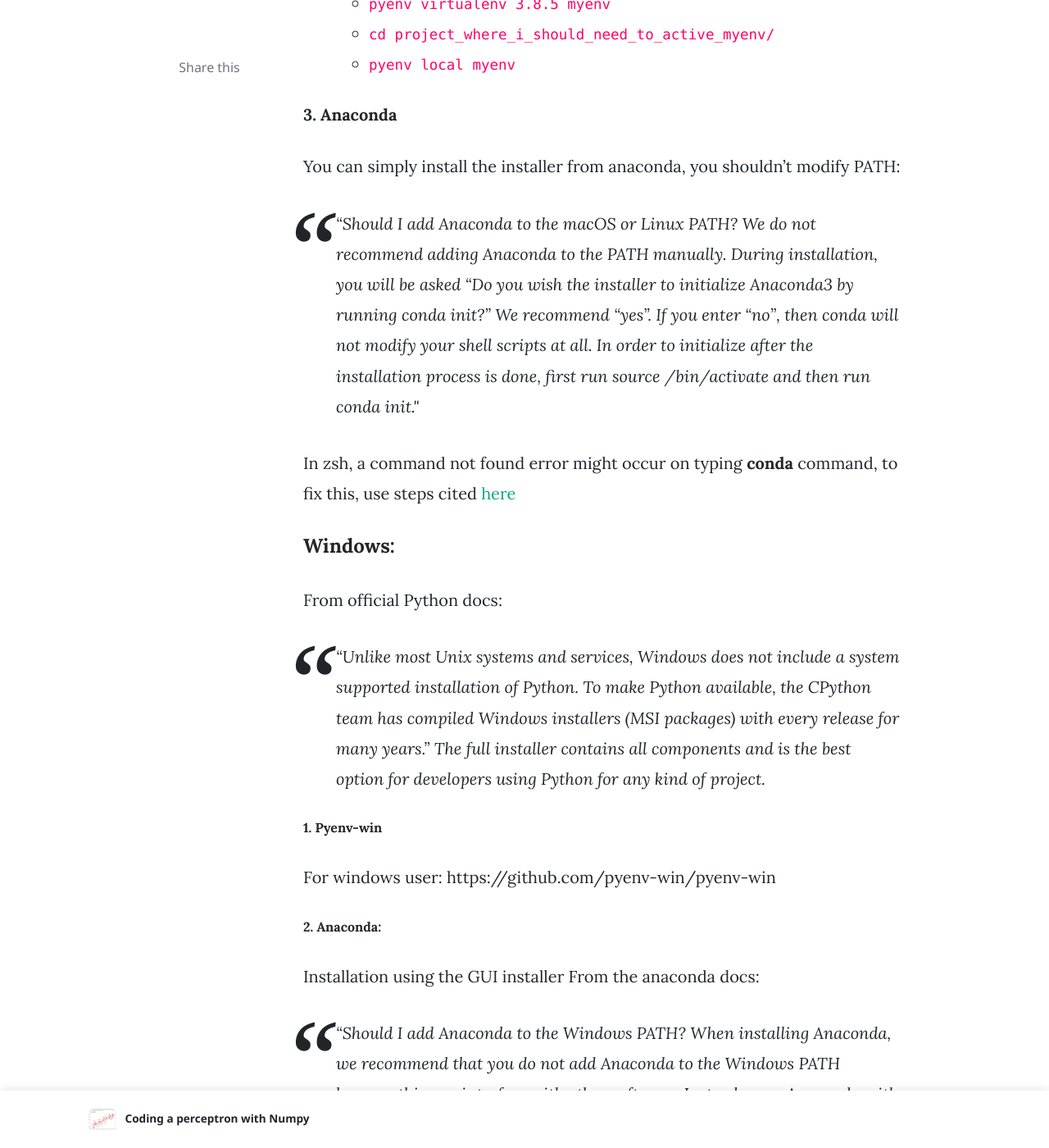
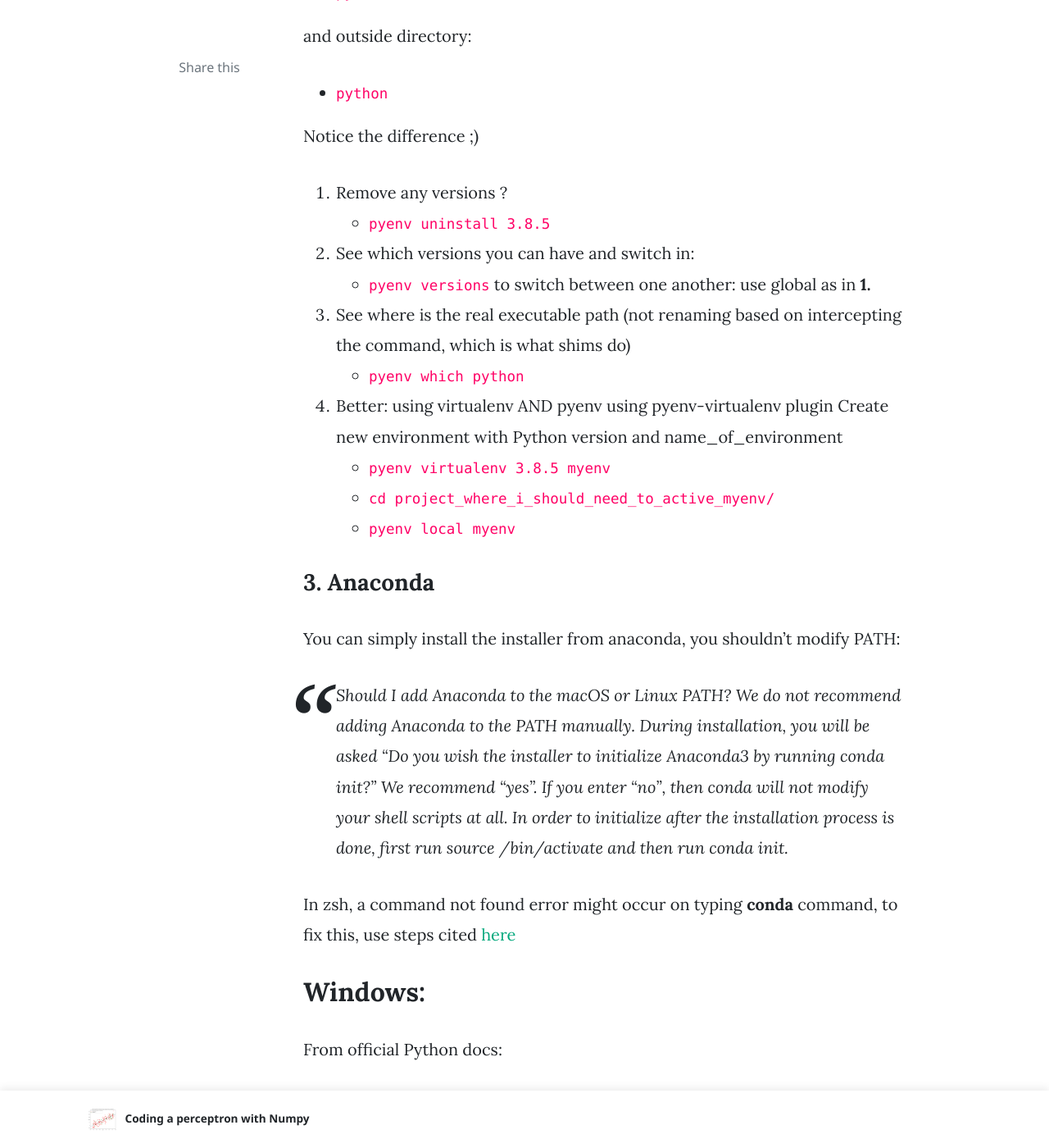
Before and after one commit to Luc-Bertin/PythonBlog, a Jekyll site: the page built from _posts/2020-08-14-Install-Python.md, in a window 1280 px wide and 1400 px high, scrolled down 4674 px. Shown: the whole window at 82% size. Built offline with Jekyll 4.4.1, drawn with Linux system fonts in a browser that asks for light colours; nearby versions of some CDN libraries; comment, search, counter and statistics services are not loaded; some of the changed text lies outside the part shown.

Commit message:
typo corrections Install python post

````diff
--- a/_posts/2020-08-14-Install-Python.md
+++ b/_posts/2020-08-14-Install-Python.md
@@ -66,18 +69,27 @@
 1. Wanna define this version of Python as a global version ? (and not care about system Python):
  Check which versions are available:
  - ```pyenv install list```
+
  - ```pyenv global 3.8.5```
+
  then run :
  - ```python```
+
  and check the output.
 2. Wanna define this version of Python as per-project basis ?
  - ```cd project/```
  - ```pyenv local 3.8.5```
+
  this writes a .python-version file in working directory.
+
  Then run in directory:
+
  - ```python```
+
  and outside directory:
+
  - ```python```
+
  Notice the difference ;)
 3. Remove any versions ?
  - ```pyenv uninstall 3.8.5```
@@ -94,25 +106,25 @@
 
 
 
-##### 3. Anaconda
+### 3. Anaconda
 You can simply install the installer from anaconda, you shouldn't modify PATH:
-> "Should I add Anaconda to the macOS or Linux PATH? We do not recommend adding Anaconda to the PATH manually. During installation, you will be asked “Do you wish the installer to initialize Anaconda3 by running conda init?” We recommend “yes”. If you enter “no”, then conda will not modify your shell scripts at all. In order to initialize after the installation process is done, first run source <path to conda>/bin/activate and then run conda init."
+> Should I add Anaconda to the macOS or Linux PATH? We do not recommend adding Anaconda to the PATH manually. During installation, you will be asked “Do you wish the installer to initialize Anaconda3 by running conda init?” We recommend “yes”. If you enter “no”, then conda will not modify your shell scripts at all. In order to initialize after the installation process is done, first run source <path to conda>/bin/activate and then run conda init.
 
 In zsh, a command not found error might occur on typing **conda** command, to fix this, use steps cited [here](https://towardsdatascience.com/how-to-successfully-install-anaconda-on-a-mac-and-actually-get-it-to-work-53ce18025f97)
 
 
-#### Windows:
+## Windows:
 From official Python docs:
-> "Unlike most Unix systems and services, Windows does not include a system supported installation of Python. To make Python available, the CPython team has compiled Windows installers (MSI packages) with every release for many years." The full installer contains all components and is the best option for developers using Python for any kind of project.
+> Unlike most Unix systems and services, Windows does not include a system supported installation of Python. To make Python available, the CPython team has compiled Windows installers (MSI packages) with every release for many years." The full installer contains all components and is the best option for developers using Python for any kind of project.
 
-###### 1. Pyenv-win
+#### 1. Pyenv-win
 For windows user: https://github.com/pyenv-win/pyenv-win
 
-###### 2. Anaconda:
+#### 2. Anaconda:
 Installation using the GUI installer
 From the anaconda docs:
-> "Should I add Anaconda to the Windows PATH?
-When installing Anaconda, we recommend that you do not add Anaconda to the Windows PATH because this can interfere with other software. Instead, open Anaconda with the Start Menu and select Anaconda Prompt, or use Anaconda Navigator (Start Menu - Anaconda Navigator)."
+> Should I add Anaconda to the Windows PATH?
+When installing Anaconda, we recommend that you do not add Anaconda to the Windows PATH because this can interfere with other software. Instead, open Anaconda with the Start Menu and select Anaconda Prompt, or use Anaconda Navigator (Start Menu - Anaconda Navigator).
 
 
 Enjoy Python ! ;)
````
Also changed, not shown: other parts of _posts/2020-08-14-Install-Python.md (+12 -9 lines).
